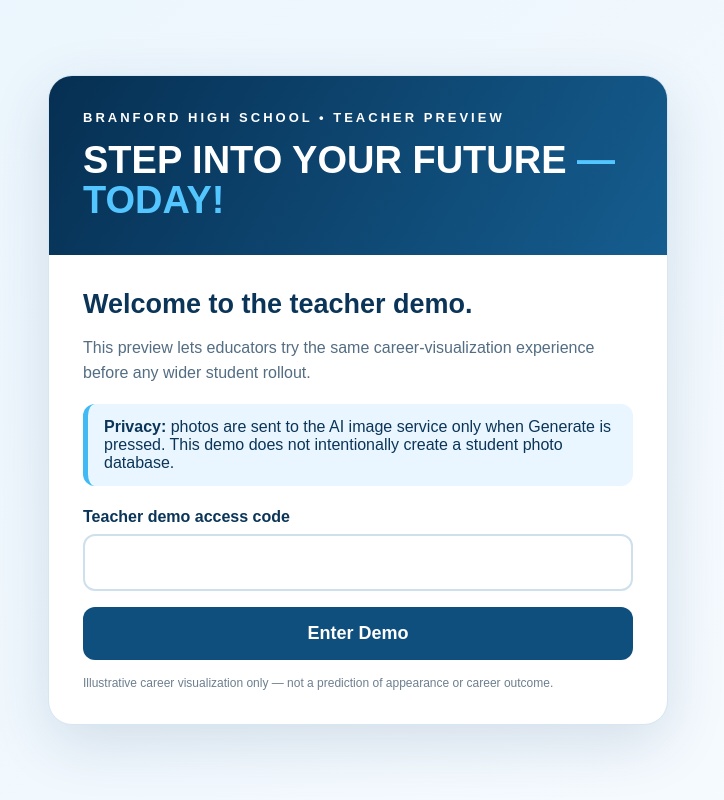
After one commit to brucewayne539-rgb/step-into-your-future, a Flask app: template templates/login.html in a window 1280 px wide. The commit adds this page. Shown: the whole page, without its empty margins (282-1006 px from the left). Run offline with Flask 3, Linux system fonts and the light colour scheme; the template is opened without the code that fills it, so the values that code supplies are empty.

Commit message:
Add files via upload

```diff
--- /dev/null
+++ b/templates/login.html
@@ -0,0 +1,13 @@
+<!doctype html>
+<html lang="en"><head><meta charset="utf-8"><meta name="viewport" content="width=device-width,initial-scale=1">
+<title>Step Into Your Future — Teacher Demo</title>
+<style>
+*{box-sizing:border-box}body{margin:0;font-family:Arial,Helvetica,sans-serif;background:linear-gradient(135deg,#eaf5fd,#f7fbff);color:#0b3558;min-height:100vh;display:grid;place-items:center;padding:24px}.card{width:min(620px,100%);background:#fff;border:1px solid #d6e6f3;border-radius:24px;box-shadow:0 18px 60px #0b355822;overflow:hidden}.head{background:linear-gradient(120deg,#062f52,#155d8f);padding:34px;color:#fff}.school{font-size:13px;letter-spacing:3px;font-weight:800}.brand{font-size:38px;font-weight:900;line-height:1.05;margin-top:16px}.brand span{color:#54c6ff}.body{padding:34px}.body h2{font-size:27px;margin:0 0 10px}.body p{line-height:1.55;color:#536d83}.notice{background:#eaf6ff;border-left:5px solid #40b9f4;padding:14px 16px;border-radius:12px;margin:18px 0}label{font-weight:800;display:block;margin:22px 0 8px}input{width:100%;padding:16px;border:2px solid #cfe0ed;border-radius:12px;font-size:18px}button{margin-top:16px;width:100%;padding:16px;border:0;border-radius:12px;background:#0f4f7e;color:#fff;font-size:18px;font-weight:900;cursor:pointer}.error{background:#fff0f0;color:#a32626;padding:12px 14px;border-radius:10px;margin:14px 0}.small{font-size:12px;color:#6d7f8f;margin-top:16px}
+</style></head><body>
+<div class="card"><div class="head"><div class="school">BRANFORD HIGH SCHOOL • TEACHER PREVIEW</div><div class="brand">STEP INTO YOUR FUTURE <span>— TODAY!</span></div></div><div class="body">
+<h2>Welcome to the teacher demo.</h2><p>This preview lets educators try the same career-visualization experience before any wider student rollout.</p>
+<div class="notice"><strong>Privacy:</strong> photos are sent to the AI image service only when Generate is pressed. This demo does not intentionally create a student photo database.</div>
+{% if error %}<div class="error">{{ error }}</div>{% endif %}
+<form method="post" action="/login"><label for="access_code">Teacher demo access code</label><input id="access_code" name="access_code" type="password" autocomplete="off" required><button type="submit">Enter Demo</button></form>
+<div class="small">Illustrative career visualization only — not a prediction of appearance or career outcome.</div>
+</div></div></body></html>
```
Also changed, not shown: templates/index.html (+7 -6 lines).
